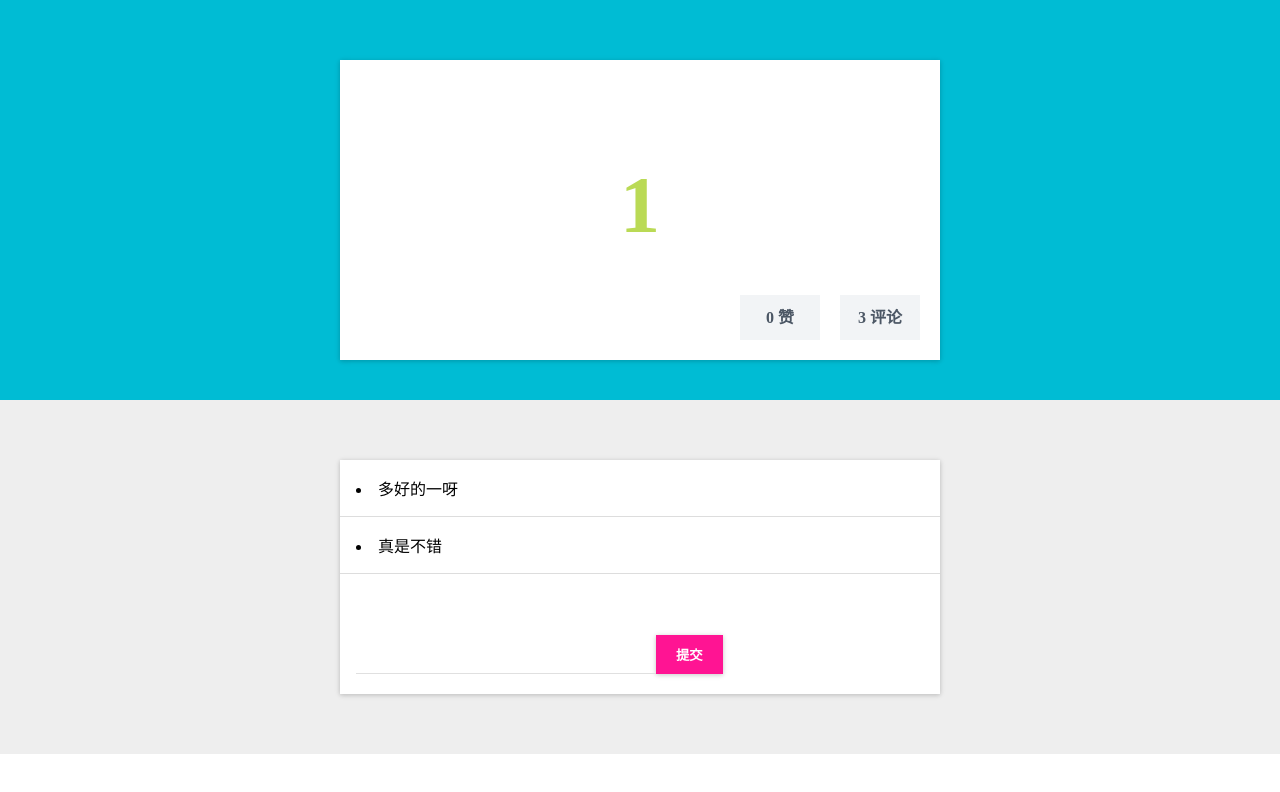
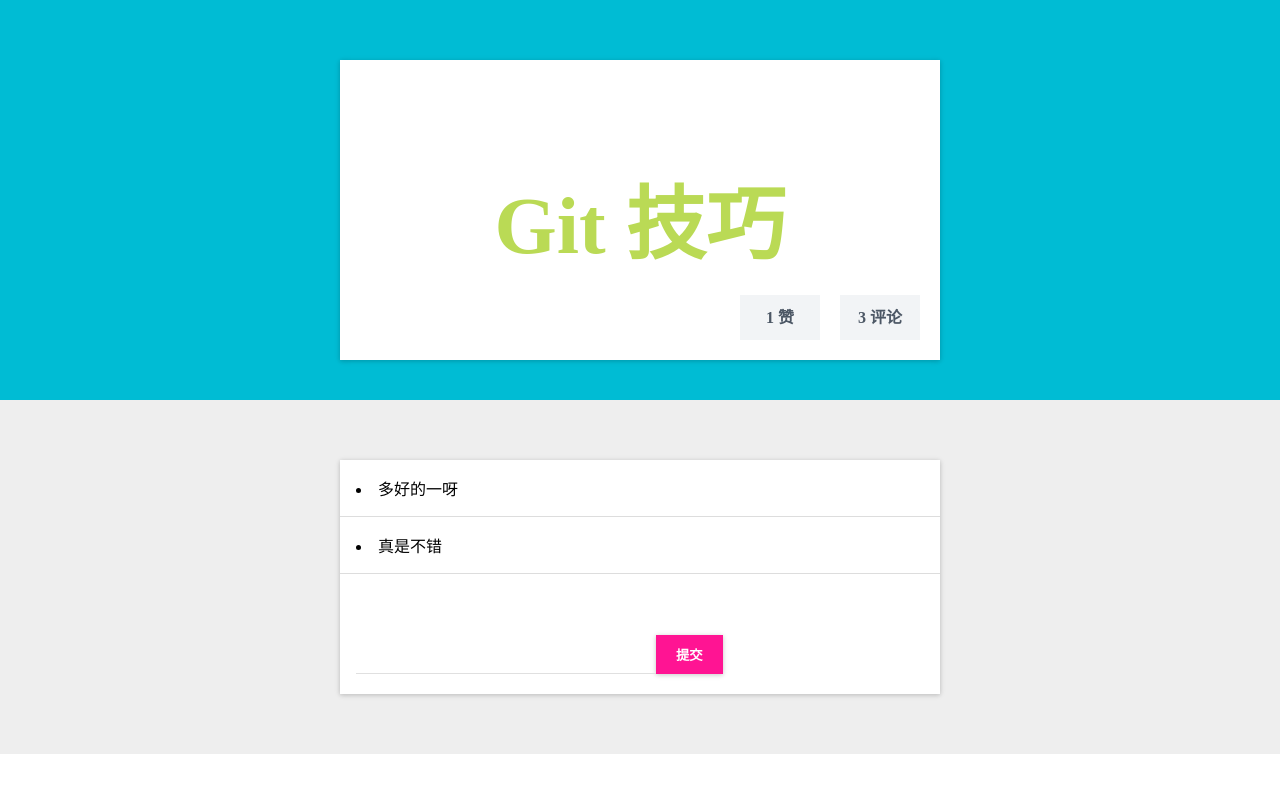
Before and after one commit to happypeter/redux-react-login, a React (Create React App) app: page /post/1 in a window 1280 px wide. Shown: the top 792 px of the page. Built offline with nearby package versions, Linux system fonts and the light colour scheme.

Commit message:
post show its own likes

```diff
--- a/src/CommentBox.js
+++ b/src/CommentBox.js
@@ -16,7 +16,6 @@ class CommentBox extends Component {
     let myComments = comments.filter(value => value.postId ===  postId ).map(item => {
       return item.content;
     })
-    console.log('myComments', myComments)
 
     return (
       <div className="comment-box">
--- a/src/PostBody.js
+++ b/src/PostBody.js
@@ -9,13 +9,15 @@ class PostBody extends Component {
   }
 
   render() {
+    let { postId, posts } = this.props
+    let currentPost = posts.filter(value => value.postId === postId )[0]
     return (
       <div className="post-body">
         <div className="title">
-          {this.props.postId}
+          {currentPost.title}
         </div>
         <div onClick={this.like} className="likes-num num">
-          {this.props.likes} 赞
+          {currentPost.likes} 赞
         </div>
         <div className="comment-num num">
           {this.props.comments.length} 评论
@@ -27,7 +29,7 @@ class PostBody extends Component {
 
 const mapStateToProps = (state) => ({
   comments: state.comments,
-  likes: state.likes
+  posts: state.posts
 })
 
 export default connect(mapStateToProps)(PostBody)
--- a/src/reducers/index.js
+++ b/src/reducers/index.js
@@ -1,11 +1,11 @@
-import likeReducer from './like'
+import postReducer from './post'
 import commentReducer from './comment'
 import { combineReducers } from 'redux'
 
 
 const rootReducer = combineReducers({
   comments: commentReducer,
-  likes: likeReducer
+  posts: postReducer
 })
 
 
--- a/src/reducers/like.js
+++ /dev/null
@@ -1,9 +0,0 @@
-export default function likeReducer(state = 0, action) {
-  switch (action.type) {
-    case 'INCREMENT_LIKE':
-      console.log('state', state)
-      return state + 1
-    default:
-      return state;
-  }
-}
--- /dev/null
+++ b/src/reducers/post.js
@@ -0,0 +1,23 @@
+let posts = [
+  {
+    postId: '1',
+    likes: 1,
+    title: 'Git 技巧'
+  },
+  {
+    postId: '2',
+    likes: 2,
+    title: '学习 Redux'
+  }
+]
+
+
+export default function postReducer(state = posts, action) {
+  switch (action.type) {
+    case 'INCREMENT_LIKE':
+      console.log('state', state)
+      return state + 1
+    default:
+      return state;
+  }
+}
```
